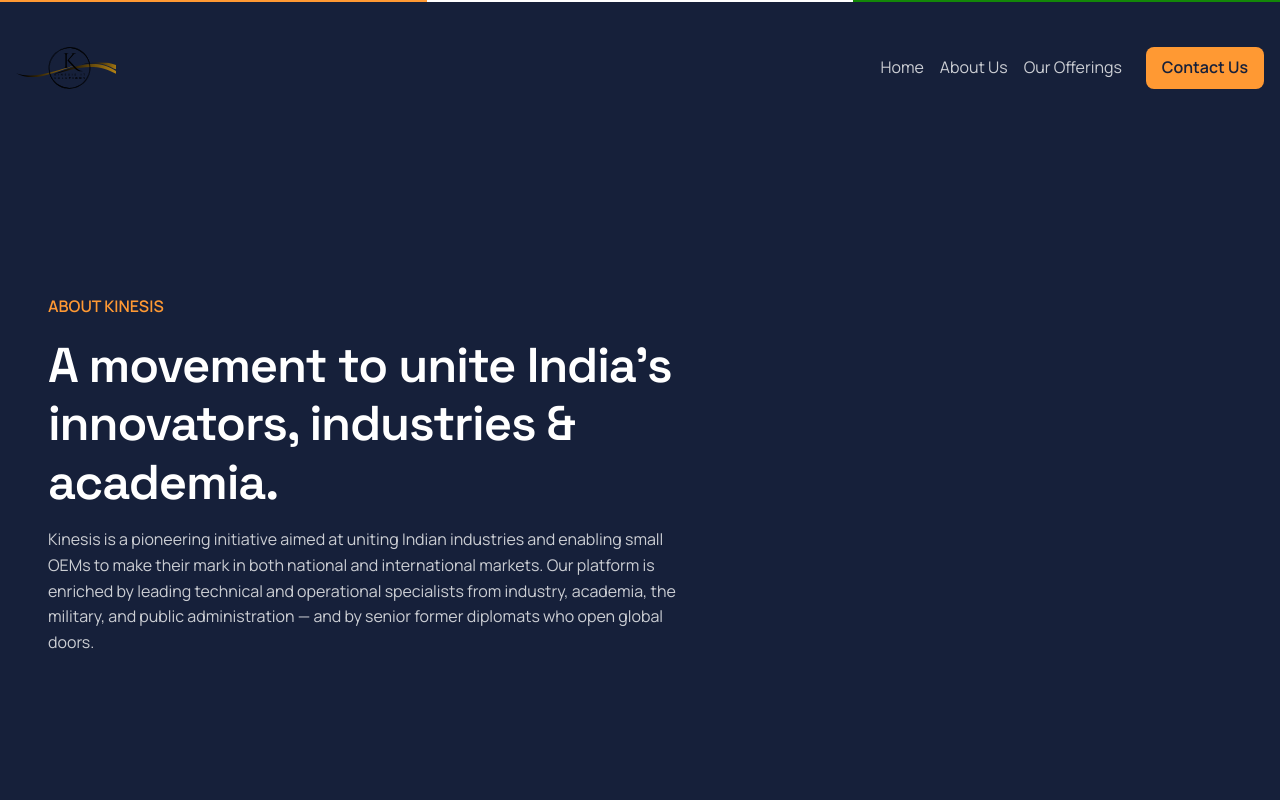
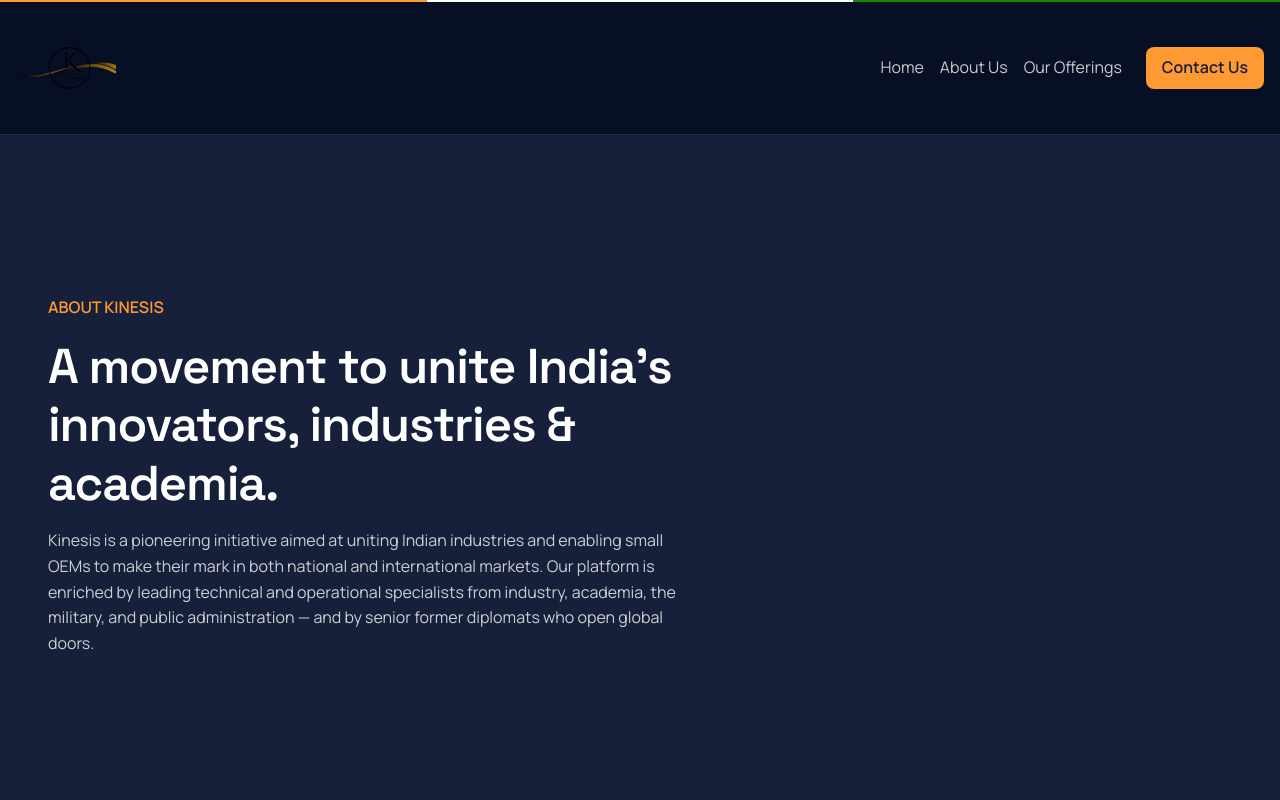
Before and after one commit to divyanshchahar/kinesis, a Next.js app: page /aboutus in a window 1280 px wide. Shown: the top 800 px of the page. Built offline with nearby package versions, Linux system fonts and the light colour scheme.

Commit message:
updated layouts

```diff
--- a/src/ui/layouts/NavBarLayout.module.css
+++ b/src/ui/layouts/NavBarLayout.module.css
@@ -1,22 +1,19 @@
 .container {
-    display: flex;
-    flex-direction: row;
     justify-content: space-between;
-    /*padding: var(--padding-section-s);*/
-    padding: var(--dimension-2);
-    align-items: center;
+    background-color: var(--color-blue-4);
+    width: 100%;
 
-    background-color: rgb(22, 32, 58);
-    /*position: sticky;*/
-    /*top: 0;*/
-    opacity: 100%;
-    /*z-index: 1000;*/
-    width: 100%;
+    position: sticky;
+    top: 0;
+    z-index: 10;
+
+    border-bottom: 1px solid var(--color-border);
 }
 
 .triColor {
     display: flex;
     flex-direction: row;
+    width: 100%;
 }
 
 .saffronLine {
@@ -35,15 +32,22 @@
 }
 
 
+.menuContainer {
+    width: 100%;
+    display: flex;
+    flex-direction: row;
+    padding: var(--dimension-2);
+    justify-content: space-between;
+}
+
 .dropDownMenu {
     display: flex;
     flex-direction: column;
     gap: var(--dimension-2);
     position: absolute;
-    /*top: 300px;z*/
     top: calc(100px + var(--padding-section-s));
     left: 0;
-    background-color: var(--color-background);
+    background-color: var(--color-blue-4);
     width: 100%;
     padding: var(--padding-section-s);
 
@@ -67,6 +71,9 @@
 
 .ctaButton {
     text-align: center;
+    height: fit-content;
+    flex-grow: 0;
+
 }
 
 .linkCarrier {
@@ -108,11 +115,9 @@
 
 .Root {
     display: flex;
-    /*background-color: white;*/
-    /*background-color: red;*/
     padding: var(--dimension-1);
     border-radius: var(--radius-1);
-    /*box-shadow: 0 2px 10px var(--black-a7);*/
+
     color: var(--color-text-primary);
     gap: var(--dimension-2);
     z-index: 10;
@@ -120,18 +125,14 @@
 
 .Trigger {
     all: unset;
-    /*padding: 8px 12px;*/
+
     outline: none;
     user-select: none;
-    /*font-weight: 500;*/
-    /*line-height: 1;*/
-    /*border-radius: 4px;*/
-    /*color: var(--violet-11);*/
-    /*font-size: 13px;*/
+
     display: flex;
     align-items: center;
     justify-content: space-between;
-    /*gap: 2px;*/
+
     font-family: var(--font-family-p), sans-serif;
     font-size: var(--font-size-m);
     font-style: normal;
@@ -141,40 +142,27 @@
 
 .Trigger[data-highlighted],
 .Trigger[data-state="open"] {
-    /*background-color: var(--violet-4);*/
+    background-color: var(--color-foreground);
 }
 
-.Content,
-.SubContent {
-    /*min-width: 220px;*/
-    /*background-color: white;*/
-    background-color: var(--color-background);
+.Content {
+    background-color: var(--color-blue-4);
     border-radius: var(--radius-1);
     border: 1px solid var(--color-border);
     color: var(--color-text-primary);
     padding: var(--dimension-1);
-    /*padding: 5px;*/
-    /*box-shadow: 0px 10px 38px -10px rgba(22, 23, 24, 0.35),*/
-    /*0px 10px 20px -15px rgba(22, 23, 24, 0.2);*/
     animation-duration: 400ms;
     animation-timing-function: cubic-bezier(0.16, 1, 0.3, 1);
     will-change: transform, opacity;
     z-index: 11;
 }
 
-.Item,
-.SubTrigger,
-.CheckboxItem,
-.RadioItem {
+.Item {
     all: unset;
-    /*font-size: 13px;*/
-    /*line-height: 1;*/
-    /*color: var(--violet-11);*/
     border-radius: 4px;
     display: flex;
     align-items: center;
-    /*height: 25px;*/
-    /*padding: 0 10px;*/
+
     padding: var(--dimension-1);
     position: relative;
     user-select: none;
@@ -192,8 +180,6 @@
     width: fit-content;
     margin: auto;
 
-    /*background-color: red;*/
-
     font-family: var(--font-family-p), sans-serif;
     font-size: var(--font-size-m);
     font-style: normal;
@@ -201,64 +187,28 @@
     line-height: var(--line-height-n);
 }
 
-.Item:global(.inset),
-.SubTrigger:global(.inset),
-.CheckboxItem:global(.inset),
-.RadioItem:global(.inset) {
-    /*padding-left: 20px;*/
-}
 
-.Item[data-state="open"],
-.SubTrigger[data-state="open"] {
-    background-color: var(--violet-4);
-    color: var(--violet-11);
-}
-
-.Item[data-highlighted],
-.SubTrigger[data-highlighted],
-.CheckboxItem[data-highlighted],
-.RadioItem[data-highlighted] {
-    /*color: var(--violet-1);*/
-    /*color: var(--color-text-primary);*/
+.Item[data-state="open"] {
     background-color: var(--color-foreground);
 }
 
-.Item[data-disabled],
-.SubTrigger[data-disabled],
-.CheckboxItem[data-disabled],
-.RadioItem[data-disabled] {
-    color: var(--mauve-8);
-    pointer-events: none;
+.Item[data-highlighted] {
+    background-color: var(--color-foreground);
 }
 
-.ItemIndicator {
-    position: absolute;
-    left: 0;
-    width: 20px;
-    display: inline-flex;
-    align-items: center;
-    justify-content: center;
+.Item[data-disabled] {
+    pointer-events: none;
 }
 
 .Separator {
     height: 1px;
-    /*background-color: var(--violet-6);*/
     background-color: var(--color-border);
     margin: 5px;
 }
 
-.RightSlot {
-    margin-left: auto;
-    padding-left: 20px;
-    color: var(--mauve-9);
-}
 
 [data-highlighted] > .RightSlot {
     color: white;
-}
-
-[data-disabled] > .RightSlot {
-    color: var(--mauve-8);
 }
 
 
@@ -271,11 +221,6 @@
         display: flex;
         flex-direction: row;
         gap: var(--dimension-2);
+        align-items: center;
     }
 }
-
-.stickyContainer {
-    position: sticky;
-    top: 0;
-    z-index: 10;
-}
--- a/src/ui/layouts/NavBarLayout.tsx
+++ b/src/ui/layouts/NavBarLayout.tsx
@@ -182,7 +182,6 @@
     const router = useRouter();
 
     const navigateOnClick = (internalUrl: string) => {
-        console.log(internalUrl);
         router.push(internalUrl);
     }
 
@@ -317,21 +316,21 @@
 
     const router = useRouter();
     return (
-        <div className={`${styles.stickyContainer}`}>
+        <div className={`${styles.container} colorScheme3`}>
             <div className={`${styles.triColor}`}>
                 <hr className={`${styles.saffronLine}`}/>
                 <hr className={`${styles.whiteLine}`}/>
                 <hr className={`${styles.greenLine}`}/>
             </div>
 
-            <div className={`colorScheme3 ${styles.container}`}>
+            <div className={`${styles.menuContainer} maxWidthContainer`}>
                 <Image src={companyLogo} alt="logo" width={100} height={100}/>
 
                 <DropDownMenu/>
 
                 <div className={`${styles.desktop}`}>
                     <MenubarDemo/>
-                    <CTAButton version={"inline"} ctaText={"Contact Us"} clickHandler={() => {
+                    <CTAButton version={"inline"} ctaText={"Contact Us"}  addedStyle={styles.ctaButton} clickHandler={() => {
                         router.push(internalLinks.contactus)
                     }}/>
                 </div>
```
